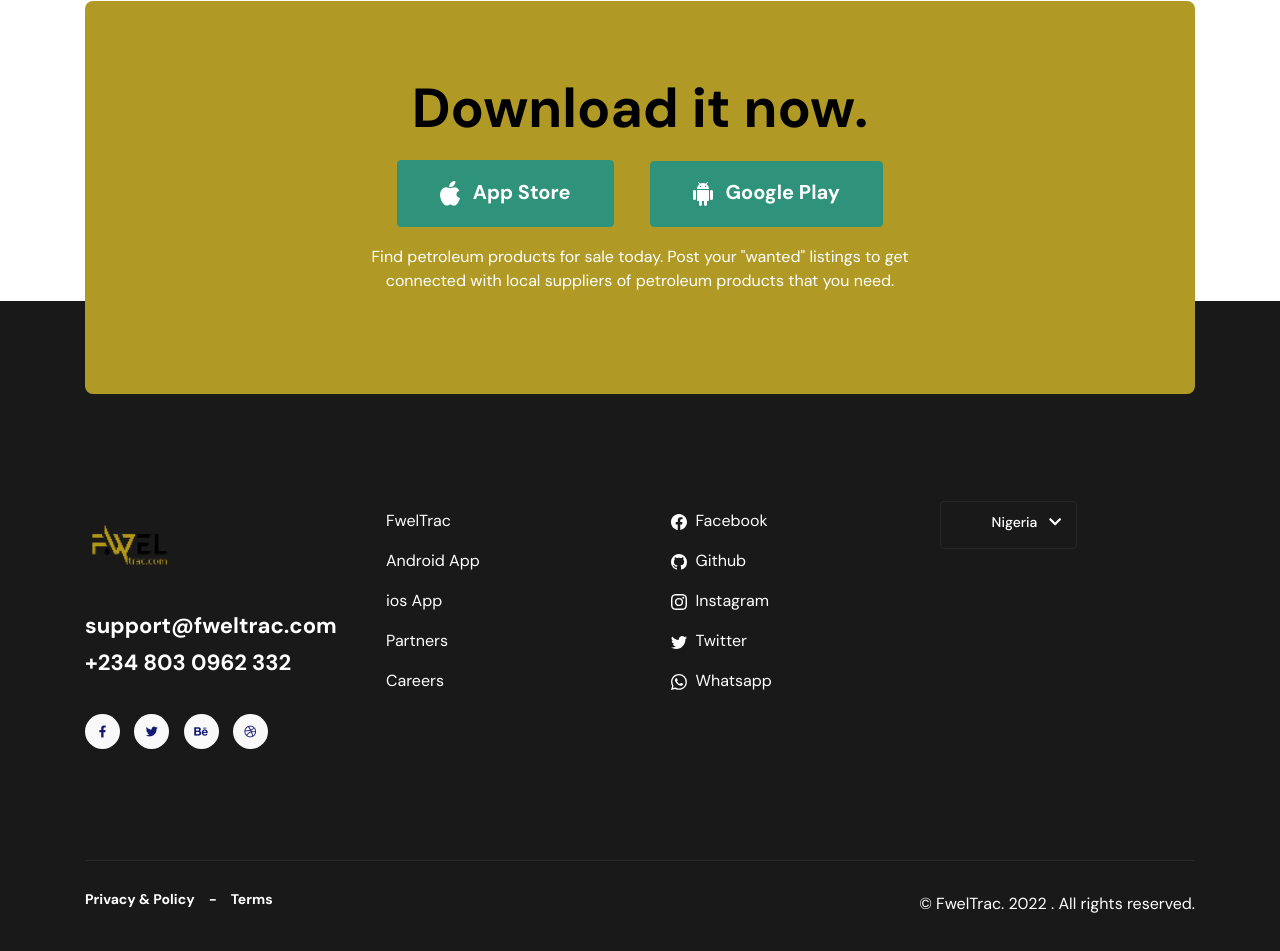
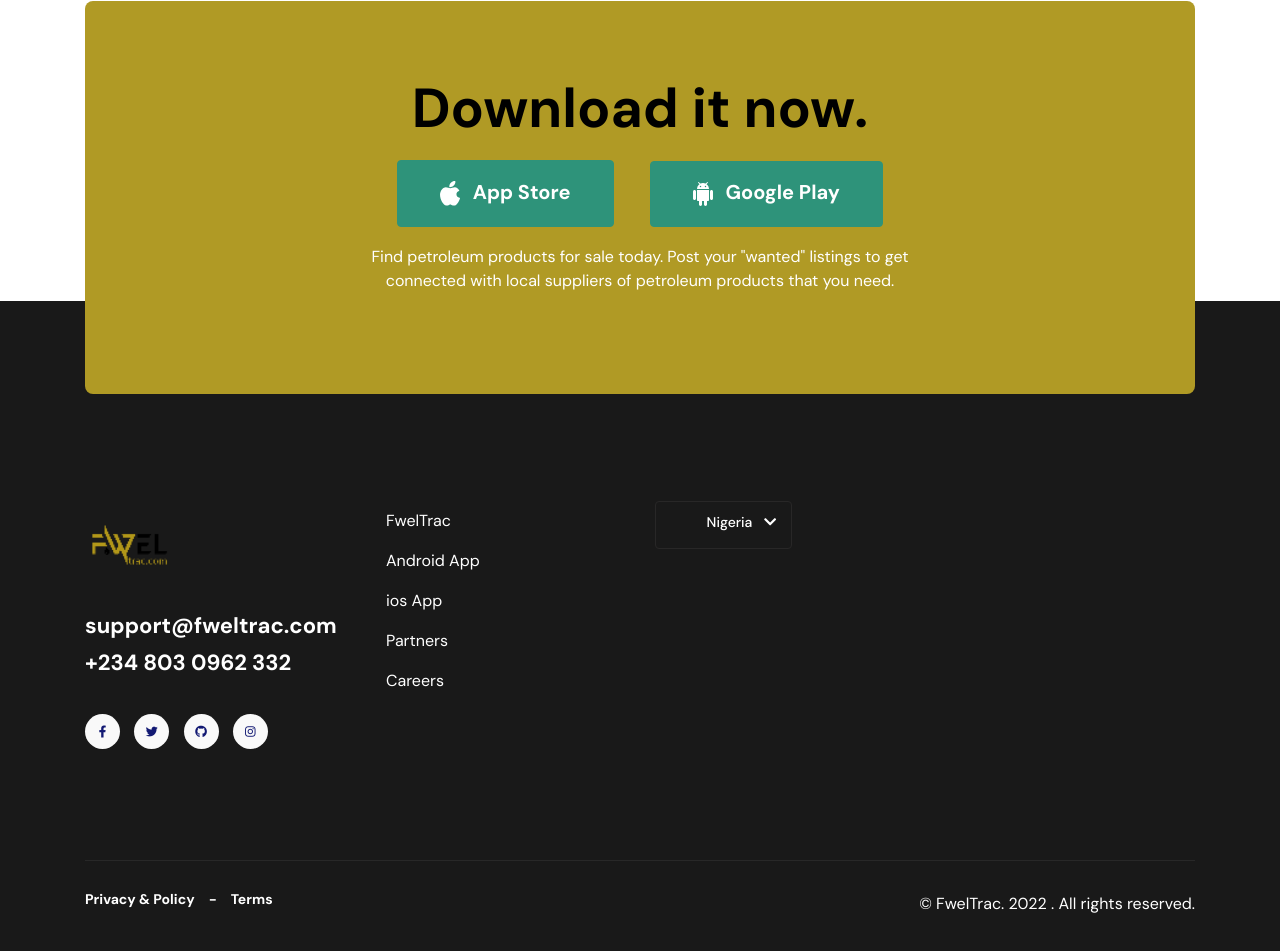
Before and after one commit to fweltrac/fweltracapp, a website: page about.html in a window 1280 px wide. Shown: the part 1318-2269 px from the top of the page. Drawn offline with Linux system fonts and the light colour scheme.

Commit message:
Update about.html

```diff
--- a/about.html
+++ b/about.html
@@ -239,10 +239,10 @@
                     <p class="contact-details">support@fweltrac.com</p>
                     <p class="contact-details">+234 803 0962 332</p>
                     <nav class="footer-social-links">
-                        <a href="#!"><i class="fab fa-facebook-f"></i></a>
+                        <a href="https://web.facebook.com/Fweltrac-106394762149050/"><i class="fab fa-facebook-f"></i></a>
                         <a href="#!"><i class="fab fa-twitter"></i></a>
-                        <a href="#!"><i class="fab fa-behance"></i></a>
-                        <a href="#!"><i class="fab fa-dribbble"></i></a>
+                        <a href="https://github.com/fweltrac"><i class="fab fa-github"></i></a>
+                        <a href="https://www.instagram.com/fweltrac/"><i class="fab fa-instagram"></i></a>
                     </nav>
                 </div>
                 <div class="col-md-3">
@@ -254,6 +254,7 @@
                         <a href="#!" class="nav-link">Careers</a>
                     </nav>
                 </div>
+                <!--
                 <div class="col-md-3">
                     <nav class="footer-nav">
                         <a href="https://web.facebook.com/Fweltrac-106394762149050/" class="nav-link">
@@ -283,6 +284,7 @@
                         </a>
                     </nav>
                 </div>
+                -->
                 <div class="col-md-3">
                     <div class="dropdown footer-country-dropdown">
                         <button class="btn btn-secondary dropdown-toggle" type="button" id="footerCountryDropdown" data-toggle="dropdown" aria-haspopup="true" aria-expanded="false">
```
